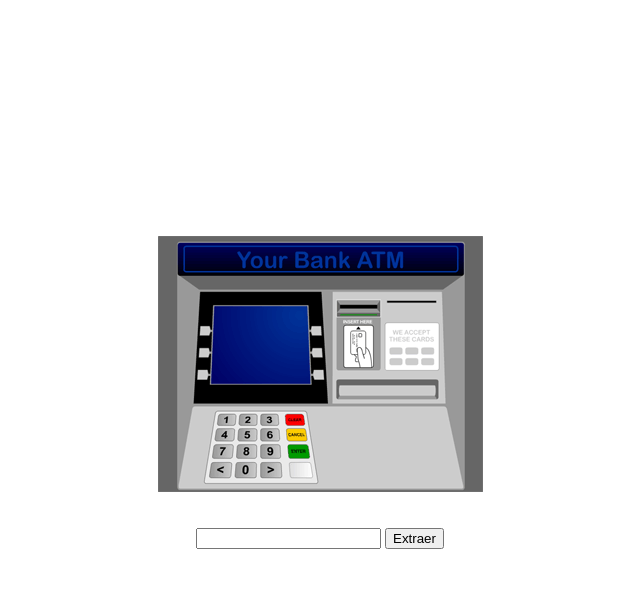
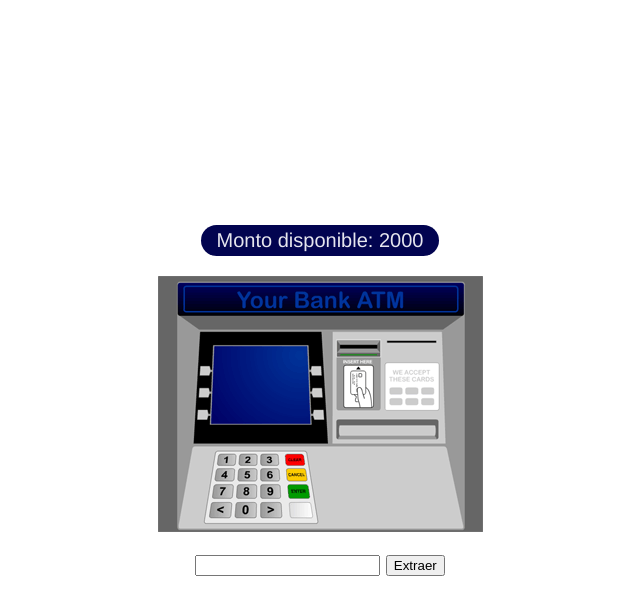
Before and after one commit to Fred-Cach/basicProgrammingCourse, a plain HTML site: page atm.html in a window 1280 px wide. Both pictures are taken after a click on the button "Extraer". Shown: the whole page, without its empty margins (320-960 px from the left). Drawn offline with Linux system fonts and the light colour scheme.

Commit message:
atm done

```diff
--- a/atm.html
+++ b/atm.html
@@ -7,23 +7,42 @@
     <title>Cajero automático</title>
     <style>
       body {
+        font-family: "Franklin Gothic Medium", "Arial Narrow", Arial, sans-serif;
+        font-size: 20px;
+        margin: 0px;
         min-height: 100vh;
         display: flex;
         flex-direction: column;
         align-items: center;
         justify-content: center;
       }
+      #cajero {
+        border-radius: 16px;
+        background-color: rgb(2, 4, 80);
+        padding: 4px 16px;
+        color: rgba(255, 255, 255, 0.9);
+      }
+      #wallet {
+        padding-right: 120px;
+        max-width: 50vw;
+      }
+      div > img {
+        width: 160px;
+        margin-right: -120px;
+      }
     </style>
   </head>
   <body>
-    <p>
-      <img src="cajero.gif" />
-    </p>
+    <div>
+      <p id="cajero">Monto Disponible</p>
+    </div>
+    <img src="cajero.gif" />
     <p>
       <input type="number" id="dinero" />
       <input type="button" value="Extraer" id="extraer" />
     </p>
-    <p id="resultado"></p>
+    <!-- <p id="resultado"></p> -->
+    <div id="wallet"></div>
     <script src="cajero.js"></script>
   </body>
 </html>
--- a/cajero.js
+++ b/cajero.js
@@ -1,45 +1,67 @@
+const imagenes = [];
+imagenes["10"] =
+  "https://upload.wikimedia.org/wikipedia/commons/4/49/US10dollarbill-Series_2004A.jpg";
+imagenes["20"] =
+  "https://upload.wikimedia.org/wikipedia/commons/thumb/7/79/US_%2420_Series_2006_Obverse.jpg/1920px-US_%2420_Series_2006_Obverse.jpg";
+imagenes["50"] =
+  "https://upload.wikimedia.org/wikipedia/commons/0/09/50_USD_Series_2004_Note_Front.jpg";
+imagenes["100"] =
+  "https://upload.wikimedia.org/wikipedia/commons/7/7b/Obverse_of_the_series_2009_%24100_Federal_Reserve_Note.jpg";
+
 class Billete {
   constructor(valor, cantidad) {
     this.valor = valor;
     this.cantidad = cantidad;
   }
+  showBill() {
+    for (let amm = 1; amm <= this.cantidad; amm++) {
+      this.image = new Image();
+      this.image.src = imagenes[this.valor];
+      this.image.alt = this.valor;
+      wallet.appendChild(this.image);
+    }
+  }
 }
 
 const caja = [];
-caja.push(new Billete(50, 3));
-caja.push(new Billete(20, 2));
-caja.push(new Billete(10, 2));
+caja.push(new Billete(100, 11));
+caja.push(new Billete(50, 10));
+caja.push(new Billete(20, 13));
+caja.push(new Billete(10, 14));
+
+let cajaDisponible = caja.reduce((a, b) => a + b.valor * b.cantidad, 0);
+cajero.innerHTML = `Monto disponible: ${cajaDisponible}`;
 
 const extraerDinero = () => {
-  const dineroExtraible = caja.reduce((a, b) => a + b.valor * b.cantidad, 0);
   const aEntregar = [];
-  const entregado = [];
-  let ingreso = parseInt(dinero.value);
+  let retiro = parseInt(dinero.value);
 
-  if (!(ingreso > dineroExtraible)) {
+  if (!(retiro > cajaDisponible)) {
     for (b of caja) {
       let div;
       let papeles;
-      if (ingreso) {
-        div = Math.floor(ingreso / b.valor);
+      if (retiro) {
+        div = Math.floor(retiro / b.valor);
         div >= b.cantidad ? (papeles = b.cantidad) : (papeles = div);
         papeles ? aEntregar.push(new Billete(b.valor, papeles)) : null;
-        ingreso -= b.valor * papeles;
+        b.cantidad -= papeles;
+        retiro -= b.valor * papeles;
       }
     }
-    if (!ingreso) {
-      aEntregar.forEach((billete) => {
-        entregado.push(`\n${billete.cantidad} billetes de $${billete.valor}`);
-      });
-      window.alert(`Has extraido un total de: $${dinero.value}.
 
-Lo has recibido de esta manera:${entregado}`);
+    if (!retiro) {
+      for (let bill of aEntregar) {
+        console.log(bill.cantidad);
+        bill.showBill();
+      }
+      cajaDisponible -= dinero.value;
     } else {
       window.alert("El cajero no cuenta con el cambio disponible.");
     }
   } else {
     window.alert("El cajero no cuenta con suficiente dinero disponible.");
   }
+  cajero.innerHTML = `Monto disponible: ${cajaDisponible}`;
   dinero.value = null;
 };
 
```
